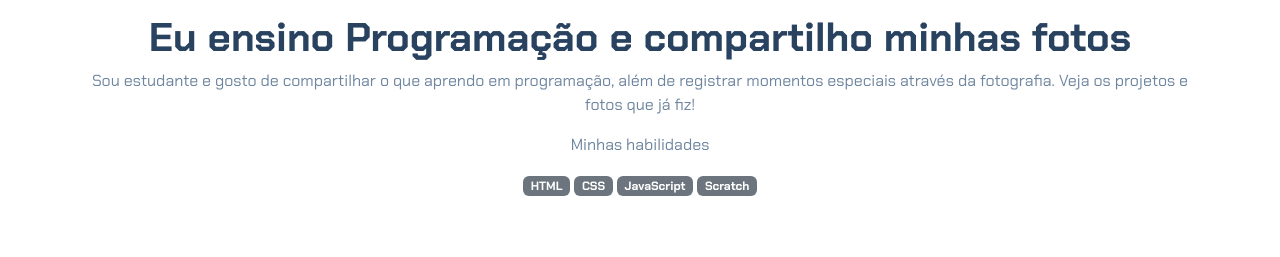
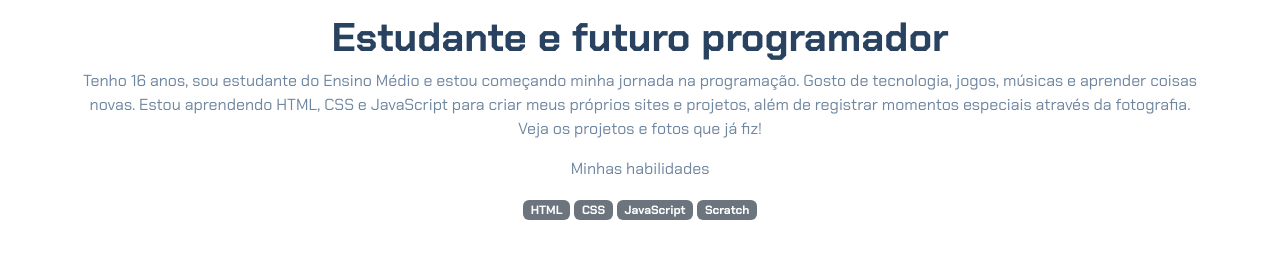
Before and after one commit to Magr0x-or-Bruno/portfolio-de-projetos., a plain HTML site: page index.html in a window 1280 px wide. Shown: the part 58-315 px from the top of the page. Drawn offline with nearby package versions, Linux system fonts and the light colour scheme.

Commit message:
index.html

```diff
--- a/index.html
+++ b/index.html
@@ -14,8 +14,8 @@
     <header class="container text-center">
         <img src="img/avatar-perfil.png" alt="avatar do Bruno" class="rounded-circle" width="150" height="150">
         <p class="lead">Eu sou Bruno</p>
-        <h1>Eu ensino Programação e compartilho minhas fotos</h1>
-        <p>Sou estudante e gosto de compartilhar o que aprendo em programação, além de registrar momentos especiais
+        <h1>Estudante e futuro programador</h1>
+        <p>Tenho 16 anos, sou estudante do Ensino Médio e estou começando minha jornada na programação. Gosto de tecnologia, jogos, músicas e aprender coisas novas. Estou aprendendo HTML, CSS e JavaScript para criar meus próprios sites e projetos, além de registrar momentos especiais
             através da fotografia. Veja os projetos e fotos que já fiz!</p>
         <p>Minhas habilidades</p>
         <div>
```
